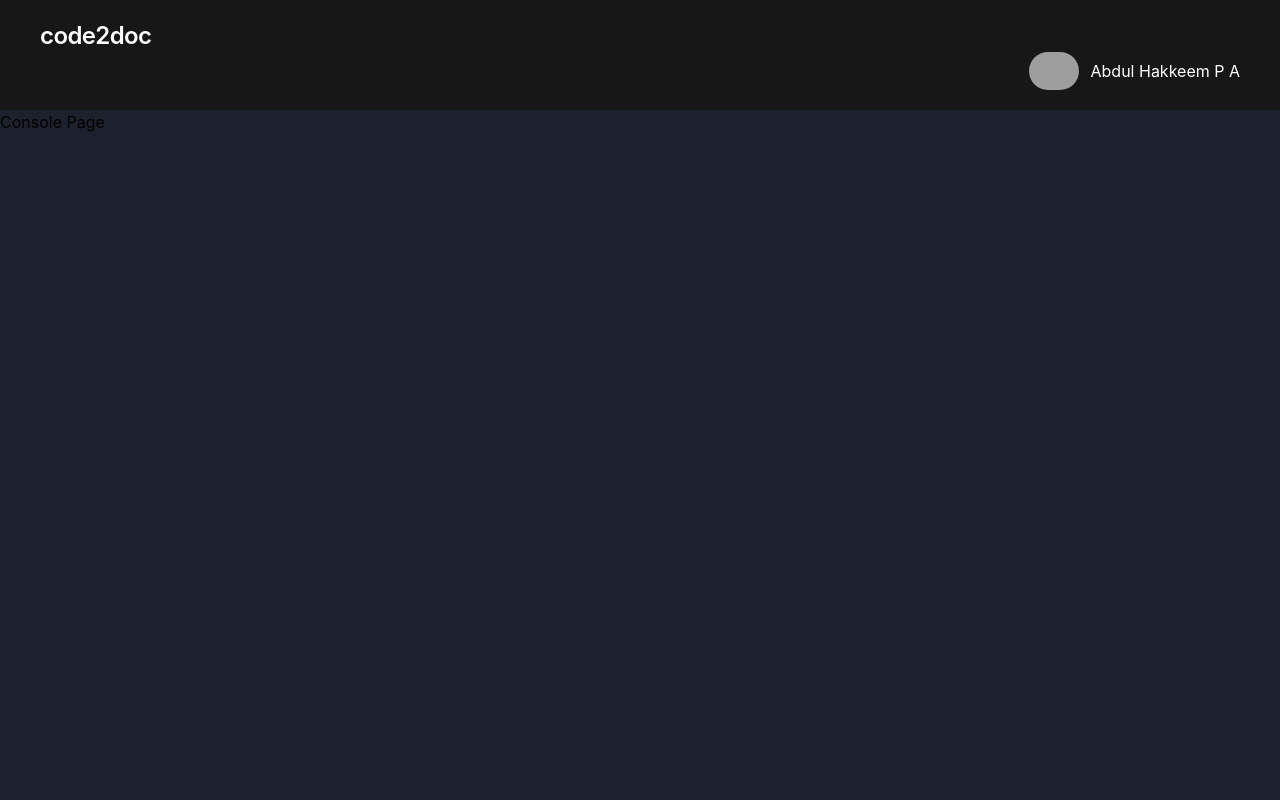
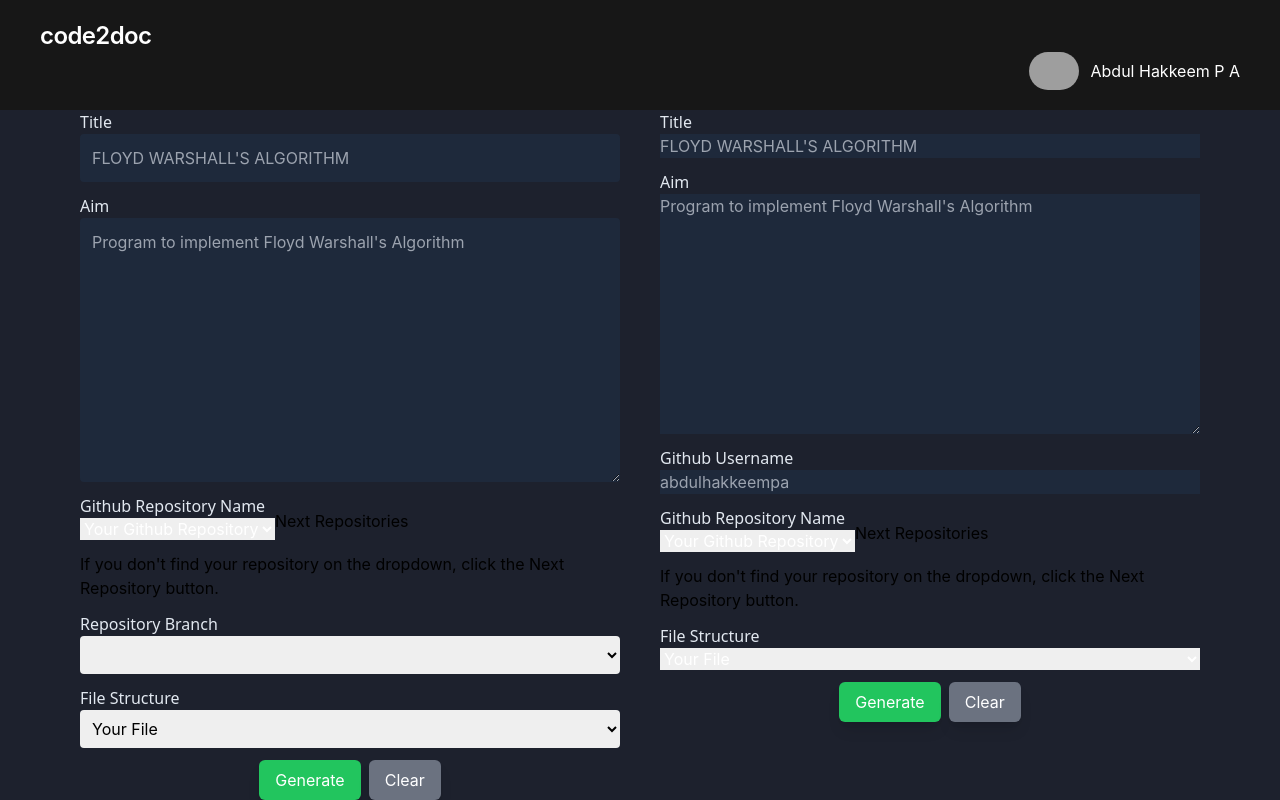
Before and after one commit to abdulhakkeempa/github-to-latex, a React (Create React App) app in the folder code-to-doc/: page /console in a window 1280 px wide. Built offline with nearby package versions, Linux system fonts and the light colour scheme; grey boxes are pictures that could not be loaded.

Commit message:
some changes on console screen

```diff
--- a/code-to-doc/src/components/Navbar/Navbar.js
+++ b/code-to-doc/src/components/Navbar/Navbar.js
@@ -18,8 +18,8 @@ export default function Navbar() {
               <h1 className='text-base text-white'>Abdul Hakkeem P A</h1>
               {isOpen && (
                 <div className='absolute right-0 mt-10 mr-2 lg:mr-7 py-2 w-48 bg-indigo-950 rounded-lg shadow-xl text-white'>
-                  <a href="/dashboard" className='transition-colors duration-200 block px-4 py-2 text-normal text-white rounded hover:bg-purple-500 hover:text-gray '>Dashboard</a>
-                  <a href="#" className='transition-colors duration-200 block px-4 py-2 text-normal text-white rounded hover:bg-purple-500 hover:text-gray '>Logout</a>
+                  <a href="/dashboard" className='transition-colors duration-200 block px-4 py-2 text-normal text-white rounded hover:bg-indigo-700 hover:text-gray '>Dashboard</a>
+                  <a href="#" className='transition-colors duration-200 block px-4 py-2 text-normal text-white rounded hover:bg-indigo-700 hover:text-gray '>Logout</a>
                 </div>
               )}
             </div>
--- a/code-to-doc/src/pages/Console/Console.js
+++ b/code-to-doc/src/pages/Console/Console.js
@@ -1,11 +1,12 @@
 import React from 'react';
 import Navbar from '../../components/Navbar/Navbar';
+import RecordForm from '../../sections/Forms/Console-Form';
 
 function Console() {
   return (
     <div>
       <Navbar/>
-      <h1>Console Page</h1>
+      <RecordForm/>
     </div>
   );
 }
--- /dev/null
+++ b/code-to-doc/src/sections/Forms/Console-Form.js
@@ -0,0 +1,126 @@
+import React, { useState } from 'react';
+
+export default function RecordForm() {
+  const [title, setTitle] = useState('');
+  const [aim, setAim] = useState('');
+  const [githubUsername, setGithubUsername] = useState('');
+  const [githubRepo, setGithubRepo] = useState('');
+  const [folderStructure, setFolderStructure] = useState('');
+
+  const fetchRepoNames = (value, page) => {
+    // Implement your function to fetch repository names here
+  };
+
+  const fetchRepoFiles = (value) => {
+    // Implement your function to fetch repository files here
+  };
+
+  const incrementPageValues = (event) => {
+    event.preventDefault();
+    // Implement your function to increment page values here
+  };
+
+  const handleSubmit = (event) => {
+    event.preventDefault();
+    // Implement your function to handle form submission here
+  };
+
+  const handleClear = () => {
+    setTitle('');
+    setAim('');
+    setGithubUsername('');
+    setGithubRepo('');
+    setFolderStructure('');
+  };
+
+  return (
+    <div className='mx-20 md:flex md:gap-x-10 justify-center'>
+      <div className="col-span-12 md:col-span-6">
+        <form id="record-form" onSubmit={handleSubmit}>
+          <div className="mb-3 flex flex-col">
+            <label htmlFor="title" className="form-label font-sans text-slate-200 text-base">Title</label>
+            <input type="text" className="form-control text-white bg-slate-800 p-3 rounded" id="title" name="title" placeholder="FLOYD WARSHALL'S ALGORITHM" required value={title} onChange={(e) => setTitle(e.target.value)} />
+          </div>
+          <div className="mb-3 flex flex-col">
+            <label htmlFor="aim" className="form-label font-sans text-slate-200 text-base">Aim</label>
+            <textarea type="text" className="form-control text-white bg-slate-800 p-3 rounded" id="aim" name="aim" placeholder="Program to implement Floyd Warshall's Algorithm" rows="10" required value={aim} onChange={(e) => setAim(e.target.value)}></textarea>
+          </div>
+          <div className="col-span-12 mb-3 md:flex md:items-center ">
+            <div className="col-span-12 md:col-span-9 flex flex-col">
+              <label htmlFor="github_repo" className="form-label font-sans text-slate-200 text-base">Github Repository Name</label>
+              <select className="form-select text-white bg-dropdown" aria-label="Default select example" id="github_repo" name="github_repo" required value={githubRepo} onChange={(e) => setGithubRepo(e.target.value)} onBlur={() => fetchRepoFiles(githubRepo)}>
+                <option value="0" selected>Your Github Repository</option>
+              </select>
+            </div>
+            <div className="col-span-12 md:col-span-3">
+              <button className="btn btn-secondary mt-2 ms-0 ms-md-2 mt-md-4 w-100" onClick={incrementPageValues}>
+                Next Repositories
+              </button>
+            </div>
+          </div>
+          <div className="mb-3 col-span-12 text-secondary">
+            If you don't find your repository on the dropdown, click the Next Repository button.
+          </div>
+          <div className="mb-3 flex flex-col">
+            <label htmlFor="folder_structure" className="form-label font-sans text-slate-200 text-base">Repository Branch</label>
+            <select className="form-select text-black bg-dropdown p-2 rounded" aria-label="Default select example" id="folder_structure" name="folder_structure" required value={folderStructure} onChange={(e) => setFolderStructure(e.target.value)}>
+              <option value="0" selected></option>
+            </select>
+          </div>
+          <div className="mb-3 flex flex-col">
+            <label htmlFor="folder_structure" className="form-label font-sans text-slate-200 text-base">File Structure</label>
+            <select className="form-select text-black bg-dropdown p-2 rounded" aria-label="Default select example" id="folder_structure" name="folder_structure" required value={folderStructure} onChange={(e) => setFolderStructure(e.target.value)}>
+              <option value="0" selected>Your File</option>
+            </select>
+          </div>
+          <div className="flex justify-center gap-2">
+            <button type="submit" id="submit-button" className="bg-green-500 hover:bg-green-600 text-white py-2 px-4 shadow-lg transition duration-300 rounded-md">Generate</button>
+            <button type="button" id="form-clear-button" className="bg-gray-500 hover:bg-gray-600 text-white py-2 px-4 shadow-lg transition duration-300 rounded-md" onClick={handleClear}>Clear</button>
+          </div>
+        </form>
+      </div>
+      <div className="col-span-12 md:col-span-6">
+        <form id="record-form" onSubmit={handleSubmit}>
+          <div className="mb-3 flex flex-col">
+            <label htmlFor="title" className="form-label font-sans text-slate-200 text-base">Title</label>
+            <input type="text" className="form-control text-white bg-slate-800" id="title" name="title" placeholder="FLOYD WARSHALL'S ALGORITHM" required value={title} onChange={(e) => setTitle(e.target.value)} />
+          </div>
+          <div className="mb-3 flex flex-col">
+            <label htmlFor="aim" className="form-label font-sans text-slate-200 text-base">Aim</label>
+            <textarea type="text" className="form-control text-white bg-slate-800" id="aim" name="aim" placeholder="Program to implement Floyd Warshall's Algorithm" rows="10" required value={aim} onChange={(e) => setAim(e.target.value)}></textarea>
+          </div>
+          <div className="mb-3 flex flex-col">
+            <label htmlFor="github_username" className="form-label font-sans text-slate-200 text-base">Github Username</label>
+            <input type="text" className="form-control text-white bg-slate-800" id="github_username" placeholder="abdulhakkeempa" name="github_username" required value={githubUsername} onChange={(e) => setGithubUsername(e.target.value)} onBlur={() => fetchRepoNames(githubUsername, 1)} />
+          </div>
+          <div className="col-span-12 mb-3 md:flex md:items-center ">
+            <div className="col-span-12 md:col-span-9 flex flex-col">
+              <label htmlFor="github_repo" className="form-label font-sans text-slate-200 text-base">Github Repository Name</label>
+              <select className="form-select text-white bg-dropdown" aria-label="Default select example" id="github_repo" name="github_repo" required value={githubRepo} onChange={(e) => setGithubRepo(e.target.value)} onBlur={() => fetchRepoFiles(githubRepo)}>
+                <option value="0" selected>Your Github Repository</option>
+              </select>
+            </div>
+            <div className="col-span-12 md:col-span-3">
+              <button className="btn btn-secondary mt-2 ms-0 ms-md-2 mt-md-4 w-100" onClick={incrementPageValues}>
+                Next Repositories
+              </button>
+            </div>
+          </div>
+          <div className="mb-3 col-span-12 text-secondary">
+            If you don't find your repository on the dropdown, click the Next Repository button.
+          </div>
+          <div className="mb-3 flex flex-col">
+            <label htmlFor="folder_structure" className="form-label font-sans text-slate-200 text-base">File Structure</label>
+            <select className="form-select text-white bg-dropdown" aria-label="Default select example" id="folder_structure" name="folder_structure" required value={folderStructure} onChange={(e) => setFolderStructure(e.target.value)}>
+              <option value="0" selected>Your File</option>
+            </select>
+          </div>
+          <div className="flex justify-center gap-2">
+            <button type="submit" id="submit-button" className="bg-green-500 hover:bg-green-600 text-white py-2 px-4 shadow-lg transition duration-300 rounded-md">Generate</button>
+            <button type="button" id="form-clear-button" className="bg-gray-500 hover:bg-gray-600 text-white py-2 px-4 shadow-lg transition duration-300 rounded-md" onClick={handleClear}>Clear</button>
+          </div>
+        </form>
+      </div>
+    </div>
+  );
+}
```
